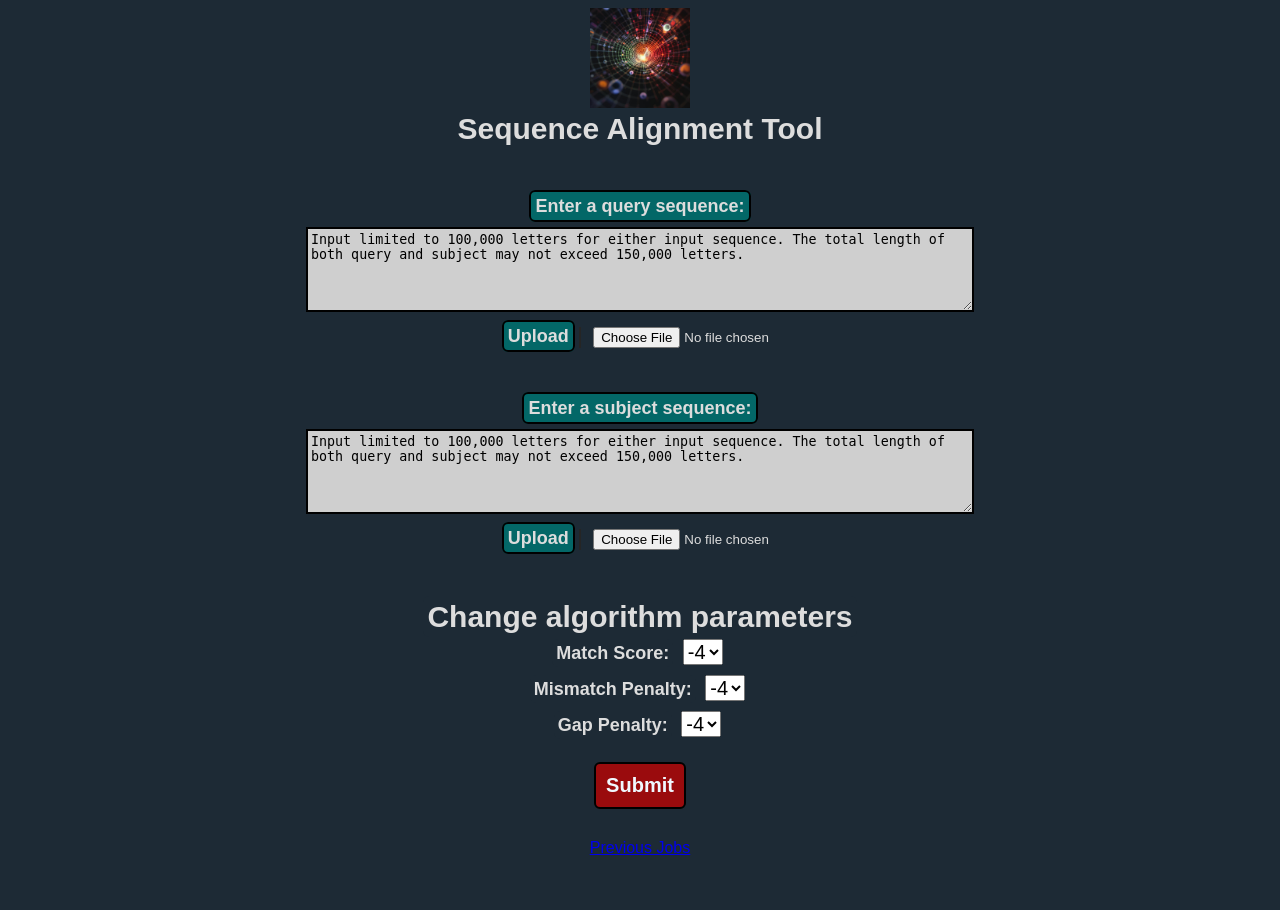
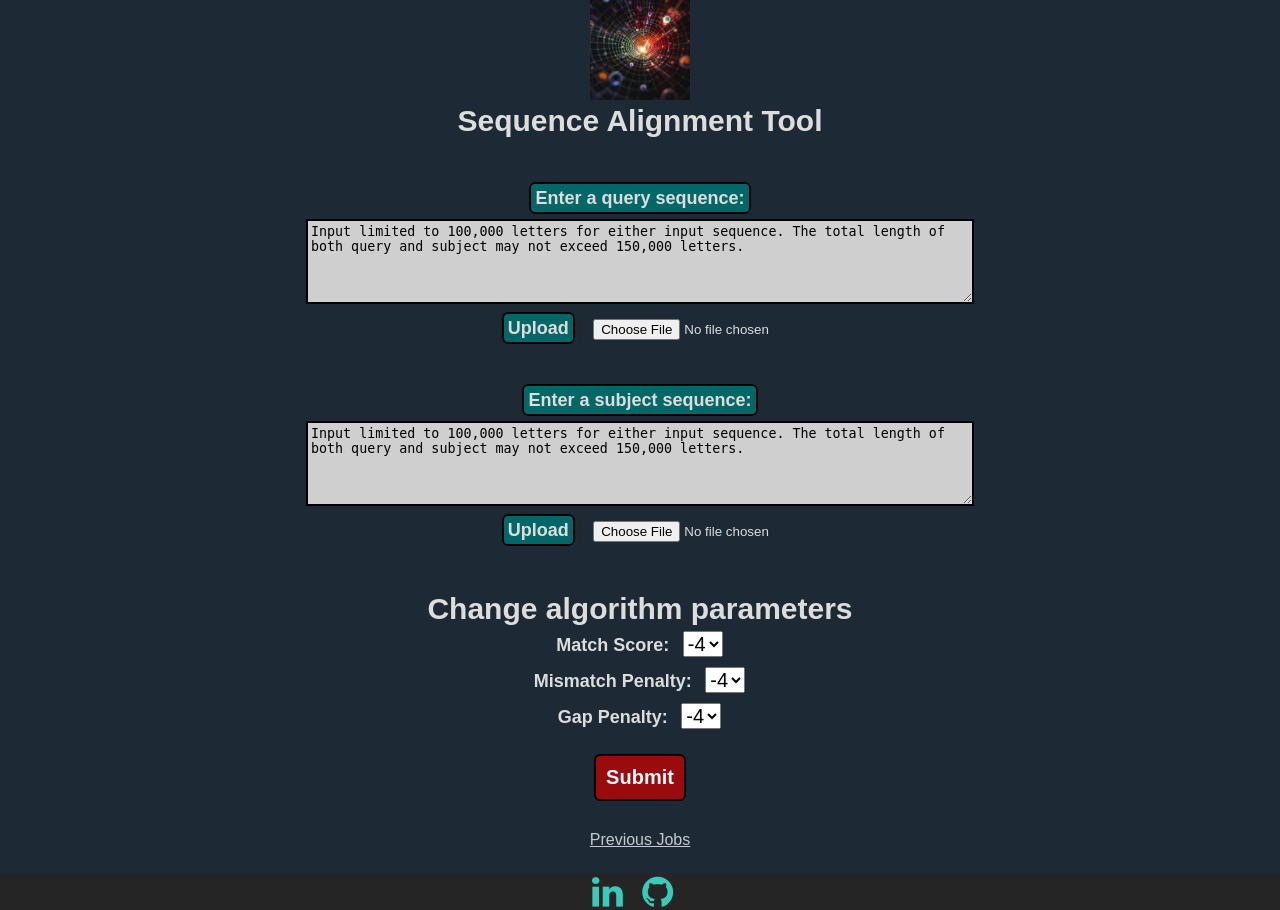
Before and after one commit to mtyler0/seq-aligner, a Flask app: page / in a window 1280 px wide. Before the commit the page ends 855 px from the top, so only its background shows below. Run offline with Flask 3, Linux system fonts and the light colour scheme.

Commit message:
Added frontend features

```diff
--- a/src/app.py
+++ b/src/app.py
@@ -34,6 +34,10 @@ def submit():
         match = request.form.get("match", type=int)
         mismatch = request.form.get("mismatch", type=int)
         gap = request.form.get("gap", type=int)
+        seq1_file = request.form.get("seq1file")
+        seq2_file = request.form.get("seq2file")
+        print(seq1_file, seq2_file)
+
         nw_seq1, nw_seq2, nw_alignment, sw_seq1, sw_seq2, sw_alignment = params = main(match, mismatch, gap)
 
         db = get_db()
@@ -55,7 +59,6 @@ def submit():
             cursor.execute("INSERT INTO jobs (match_score, mismatch, gap) VALUES (?, ?, ?)", (match, mismatch, gap))
             db.commit() # type: ignore
             job_id = cursor.lastrowid
-            print(job_id)
 
         except Exception as e:
             db.rollback() # type: ignore
--- a/src/static/styles.css
+++ b/src/static/styles.css
@@ -2,7 +2,11 @@ html {
     font-family: Arial, Helvetica, sans-serif;
     color:rgb(221, 221, 221);
     text-align: center;
+    height: 100%;
+    margin: 0;
+    padding: 0;
 }
+
 
 .pageTitle {
     text-align: center;
@@ -13,6 +17,15 @@ html {
 
 body {
     background-color: #1d2a35;
+    /* background-image: url(images/dna_strand_bg.png); */
+    background-repeat: no-repeat;
+    background-position: center center;
+    background-attachment: fixed;
+    background-size: cover;
+    background-blend-mode: overlay;
+    height: 100%;
+    margin: 0;
+    padding: 0;
 }
 
 .input-label {
@@ -92,3 +105,45 @@ textarea {
 .entry {
     margin-bottom: 50px;
 }
+
+.links {
+    margin-top: 25px;
+    background-color: #252525;
+    text-decoration: none;
+}
+
+.links a{
+    margin-right: 15px;
+}
+
+a:link {
+    color:rgb(58, 202, 185);
+    background-color: transparent;
+    text-decoration: none;
+}
+a:visited {
+    color: rgb(67, 242, 227);
+    background-color: transparent;
+    text-decoration: none;
+}
+a:hover {
+  color: rgb(252, 247, 106);
+  background-color: transparent;
+  text-decoration: none;
+}
+a:active {
+  color: rgb(17, 143, 0);
+  background-color: transparent;
+  text-decoration: none;
+}
+
+a[class="prev_jobs"] {
+    color:rgba(255, 255, 255, 0.749);
+    text-decoration: underline
+}
+a[class="prev_jobs"]:visited {
+    text-decoration: none
+}
+a[class="prev_jobs"]:hover {
+    text-decoration: underline
+}
--- a/src/templates/base.html
+++ b/src/templates/base.html
@@ -4,6 +4,7 @@
     <meta charset="UTF-8">
     <meta name="viewport" content="width=device-width, initial-scale=1.0">
     <link rel="stylesheet" type="text/css" href="{{ url_for('static', filename='styles.css') }}">
+    <link rel="stylesheet" href="https://cdnjs.cloudflare.com/ajax/libs/font-awesome/4.7.0/css/font-awesome.min.css">
     {% block head %} {% endblock %}
 </head>
 <body>
--- a/src/templates/index.html
+++ b/src/templates/index.html
@@ -54,9 +54,17 @@
                 </select>
                 <div class="submit">
                     <button type="submit">Submit</button><br>
-                    <a href="/jobs">Previous Jobs</a>
+                    <a class="prev_jobs" href="/jobs">Previous Jobs</a>
                 </div>
             </form>
         </div>
+        <div class="links">
+            <a href="https://www.linkedin.com/in/mtyler0">
+                <i class="fa fa-linkedin" style="font-size:36px" target="_blank" title="LinkedIn"></i>
+            </a>
+            <a href="https://github.com/mtyler0">
+                <i class="fa fa-github" style="font-size:36px" title="GitHub"></i>
+            </a>
+        </div>
     </div>
 {% endblock %}
```
Also changed, not shown: src/data/saved_jobs.db, src/static/images/dna_strand_bg.png (added).
